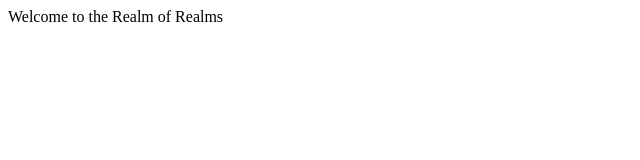
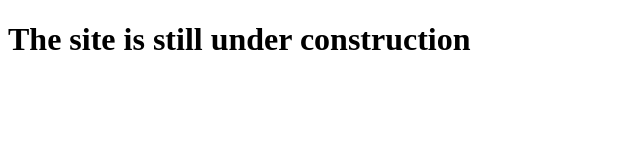
Before and after one commit to TheRealmofRealms/TheRealmofRealms.github.io, a plain HTML site: page index.html in a window 1280 px wide. Shown: the whole page, without its empty margins (0-640 px from the left). Drawn offline with Linux system fonts and the light colour scheme.

Commit message:
Basic Updates

```diff
--- a/index.html
+++ b/index.html
@@ -1,7 +1,12 @@
 
 <!DOCTYPE html>
 <HTML>
-<HEAD>
-Welcome to the Realm of Realms
-</HEAD>
+  <HEAD>
+    <title>The Realm of Realms</title>
+  </HEAD>
+
+  <BODY>
+    <h1>The site is still under construction</h1>
+  </BODY>
+
 </HTML>
```
